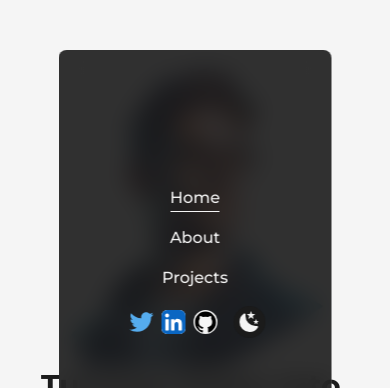
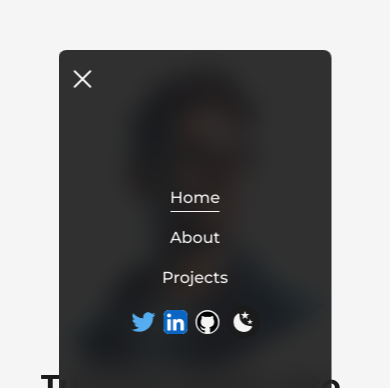
Before and after one commit to sabhareesh1009/portfolio, a Next.js app: page / in a window 390 px wide. Both pictures are taken after a click on the button 44 px from the left and 37 px from the top of the page. Shown: the part 164-552 px from the top of the page. Built offline with nearby package versions, Linux system fonts and the light colour scheme.

Commit message:
fixed the icons issue in safari

```diff
--- a/src/components/Icons.js
+++ b/src/components/Icons.js
@@ -100,7 +100,7 @@ export const SunIcon = ({ className, ...rest }) => (
     height="24"
     viewBox="0 0 24 24"
     {...rest}
-    className={`w-full h-auto ${className}`}
+    className={`${className}`}
   >
     <g
       fill="none"
@@ -278,7 +278,7 @@ export const MoonIcon = ({ className, ...rest }) => (
     height="24"
     viewBox="0 0 24 24"
     {...rest}
-    className={`w-full h-auto ${className}`}
+    className={`${className}`}
   >
     <rect x="0" y="0" width="24" height="24" fill="rgba(255, 255, 255, 0)" />
     <g
@@ -444,7 +444,7 @@ export const LinkArrow = ({ className, ...rest }) => (
     width={24}
     height={24}
     viewBox="0 0 24 24"
-    className={`w-full h-auto ${className}`}
+    className={`${className}`}
     {...rest}
   >
     <path fill="none" d="M0 0h24v24H0z" />
--- a/src/components/NavBar.js
+++ b/src/components/NavBar.js
@@ -142,6 +142,24 @@ const NavBar = () => {
       bg-dark/90 dark:bg-light/75 rounded-lg backdrop-blur-md py-32
       "
         >
+          {" "}
+          <button className="absolute top-6 left-3" onClick={handleClick}>
+            <span
+              className={`dark:bg-dark bg-light block transition-all duration-300 ease-out h-0.5 w-6 rounded-sm ${
+                isOpen ? "rotate-45 translate-y-1" : "-translate-y-0.5 "
+              }`}
+            ></span>
+            <span
+              className={`dark:bg-dark bg-light block transition-all duration-300 tran h-0.5 w-6 rounded-sm my-0.5 ${
+                isOpen ? "opacity-0" : "opacity-100"
+              }`}
+            ></span>
+            <span
+              className={`dark:bg-dark bg-light block transition-all duration-300 h-0.5 w-6 rounded-sm ${
+                isOpen ? "-rotate-45 -translate-y-1" : "translate-y-0.5 "
+              }`}
+            ></span>
+          </button>
           <nav className="flex items-center flex-col justify-center">
             <CustomMobileLink
               href="/"
@@ -199,7 +217,7 @@ const NavBar = () => {
 
             <button
               onClick={() => setMode(mode === "light" ? "dark" : "light")}
-              className={`ml-3 flex items-center justify-center rounded-full p-1 ${
+              className={`ml-3 flex items-center justify-center rounded-full p-1 sm:mx-1 ${
                 mode === "light" ? "bg-dark text-light" : "bg-light text-dark"
               }`}
             >
```
